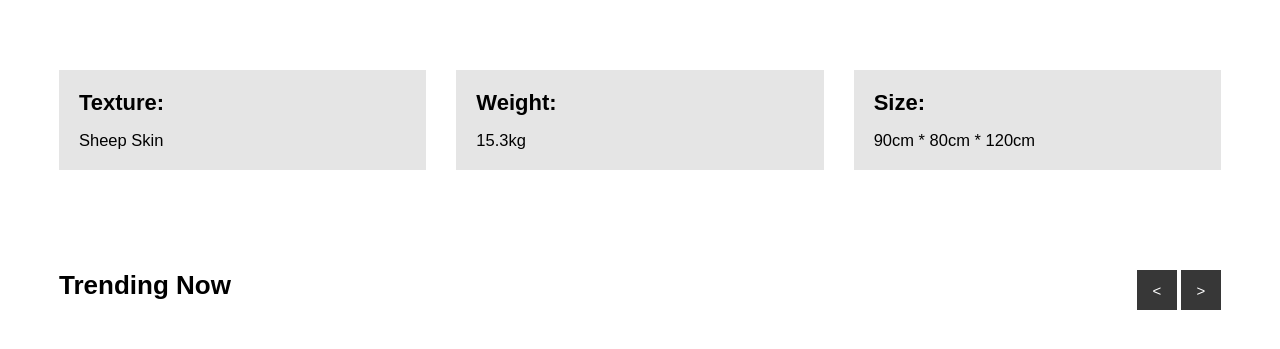
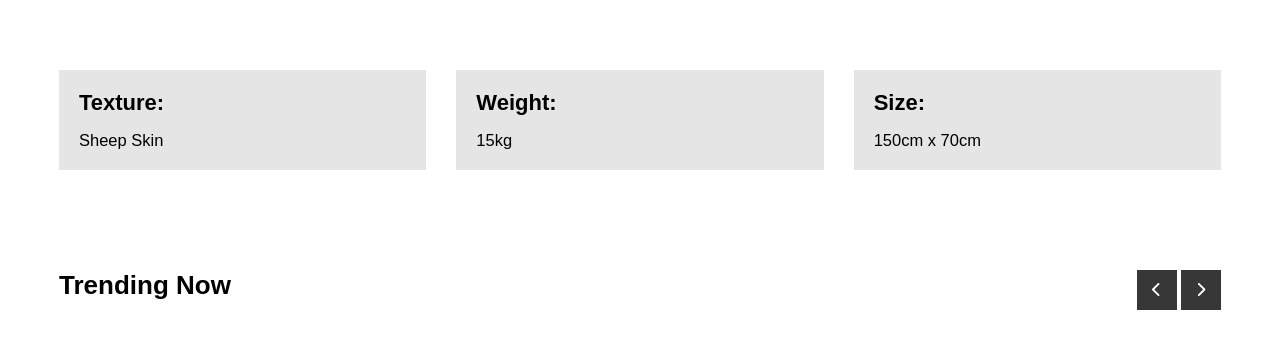
Before and after one commit to tanmayidev/serene-shop, a React (Create React App) app: page /categories/product/1 in a window 1280 px wide. Shown: the part 820-1169 px from the top of the page. Built offline with nearby package versions, Linux system fonts and the light colour scheme; a web font is replaced by a local one.

Commit message:
chore: change icons, add data in product detail page

```diff
--- a/src/components/TrendingScrollBar/TrendingScrollBar.jsx
+++ b/src/components/TrendingScrollBar/TrendingScrollBar.jsx
@@ -2,6 +2,11 @@ import "./TrendingScrollBar.css";
 import TrendingItem from "./TrendingItem";
 import { allProducts } from "../Data/AllProductsData";
 import { Link } from "react-router-dom";
+import { FontAwesomeIcon } from "@fortawesome/react-fontawesome";
+import {
+  faChevronLeft,
+  faChevronRight,
+} from "@fortawesome/free-solid-svg-icons";
 
 const TrendingScrollBar = () => {
   const trendingItems = allProducts.filter((item) => item.id >= 8);
@@ -22,8 +27,12 @@ const TrendingScrollBar = () => {
         <div className="title-btns">
           <h3>Trending Now</h3>
           <div className="btns">
-            <button onClick={slideLeft}>&lt;</button>
-            <button onClick={slideRight}>&gt;</button>
+            <button title="scroll left" onClick={slideLeft}>
+              <FontAwesomeIcon icon={faChevronLeft} />
+            </button>
+            <button title="scroll right" onClick={slideRight}>
+              <FontAwesomeIcon icon={faChevronRight} />
+            </button>
           </div>
         </div>
         <div className="row-container" id="slider">
--- a/src/pages/ProductDetailPage/ProductDetail.jsx
+++ b/src/pages/ProductDetailPage/ProductDetail.jsx
@@ -90,15 +90,15 @@ const ProductDetail = () => {
             <div className="specifications">
               <div className="spec">
                 <p className="spec-title">Texture:</p>
-                <p className="title-desc">Sheep Skin</p>
+                <p className="title-desc">{item.texture}</p>
               </div>
               <div className="spec">
                 <p className="spec-title">Weight:</p>
-                <p className="title-desc">15.3kg</p>
+                <p className="title-desc">{item.weight}</p>
               </div>
               <div className="spec">
                 <p className="spec-title">Size:</p>
-                <p className="title-desc">90cm * 80cm * 120cm</p>
+                <p className="title-desc">{item.size}</p>
               </div>
             </div>
           </div>
```
